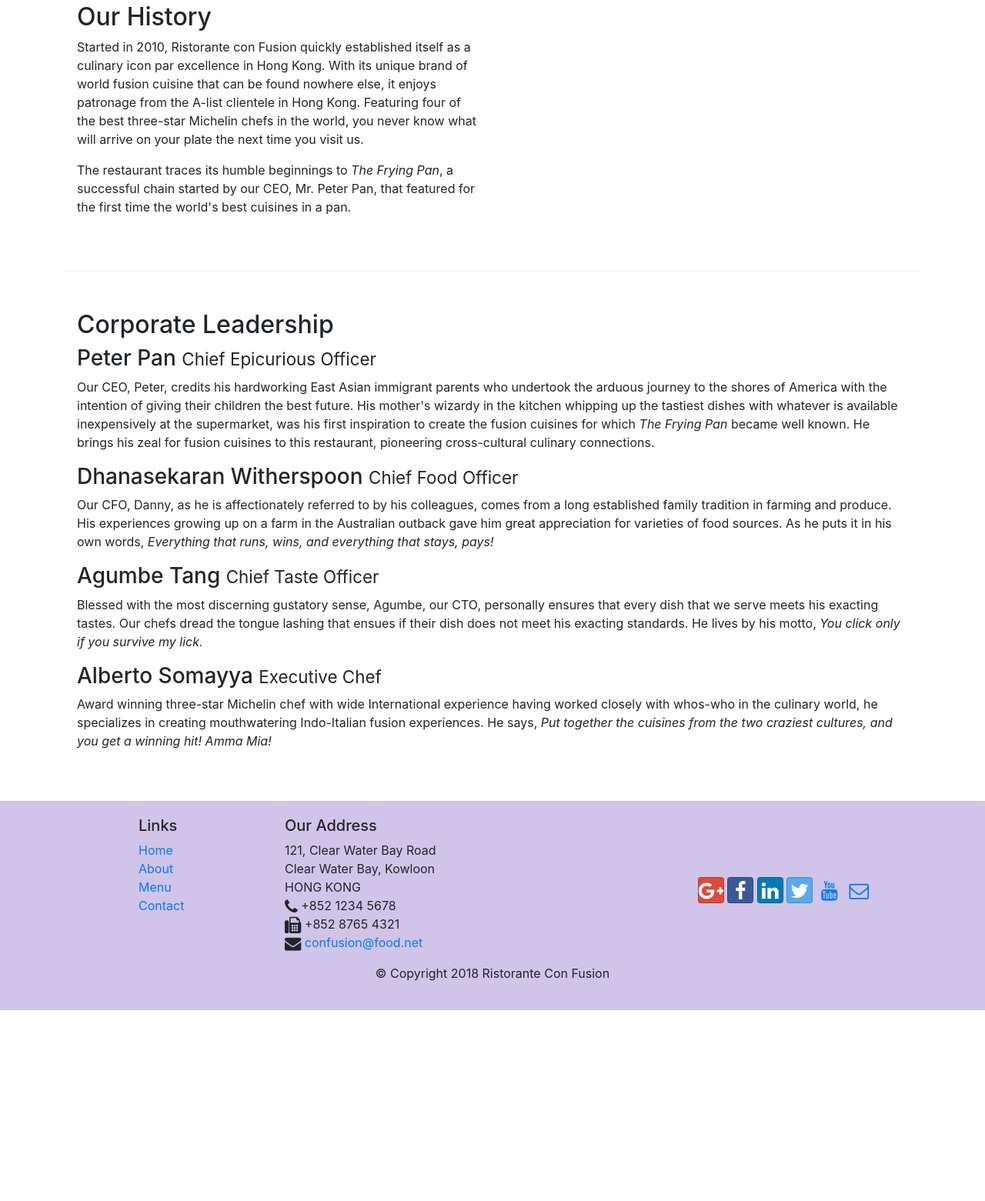
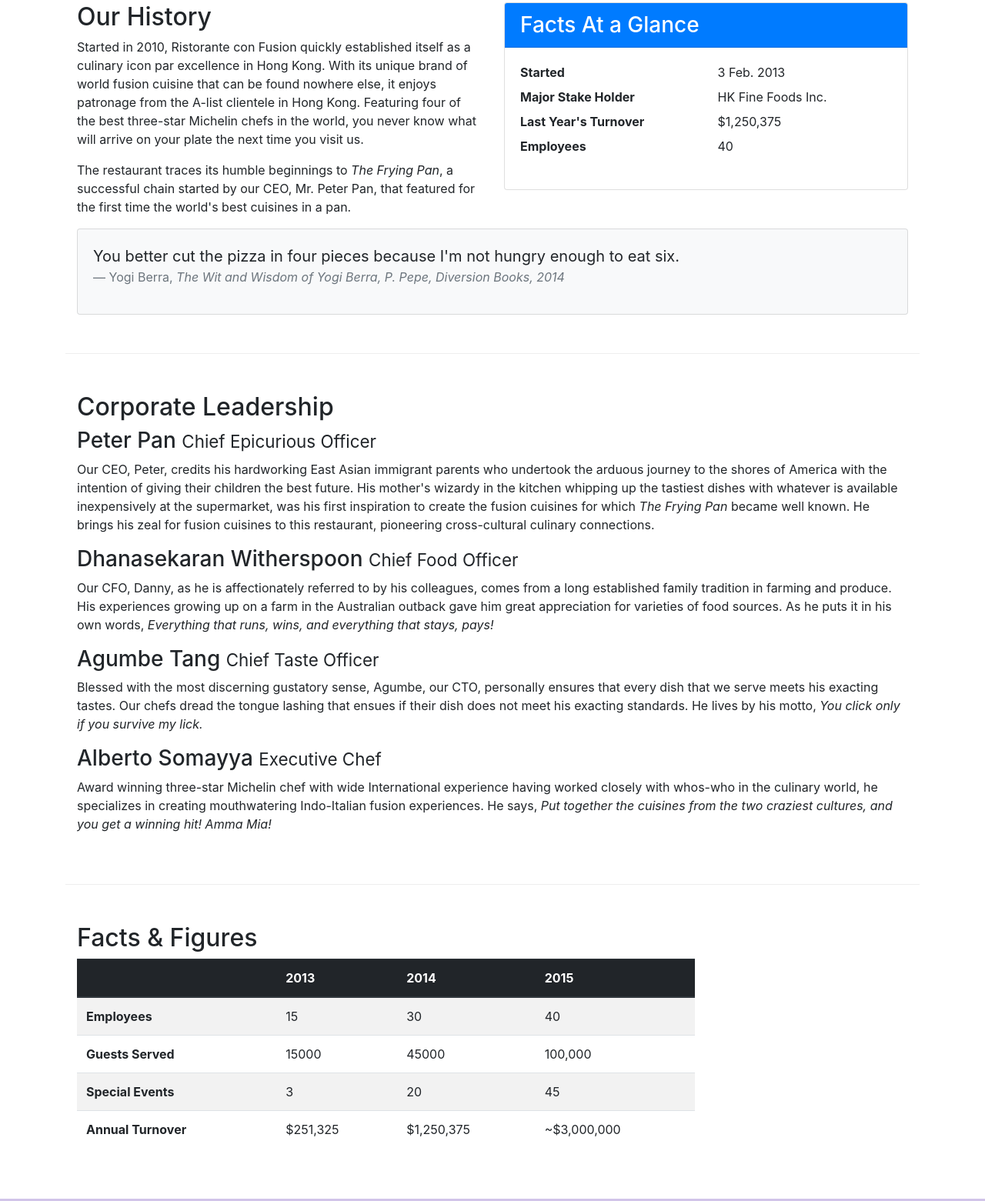
Before and after one commit to RushenMatichev/Bootstrap-UI, a website: page aboutus.html in a window 1280 px wide. Shown: the part 528-2089 px from the top of the page at 77% size. Before the commit the page ends 1841 px from the top, so only its background shows below. Drawn offline with nearby package versions, Linux system fonts and the light colour scheme.

Commit message:
Add two card and table

```diff
--- a/aboutus.html
+++ b/aboutus.html
@@ -62,14 +62,42 @@
         </div>
 
 				<div class="row row-content">
-            <div class="col-12 col-sm-8 col-md-6">
+            <div class="col-12 col-sm-6">
                 <h2>Our History</h2>
                 <p>Started in 2010, Ristorante con Fusion quickly established itself as a culinary icon par excellence in Hong Kong. With its unique brand of world fusion cuisine that can be found nowhere else, it enjoys patronage from the A-list clientele in Hong Kong.  Featuring four of the best three-star Michelin chefs in the world, you never know what will arrive on your plate the next time you visit us.</p>
                 <p>The restaurant traces its humble beginnings to <em>The Frying Pan</em>, a successful chain started by our CEO, Mr. Peter Pan, that featured for the first time the world's best cuisines in a pan.</p>
             </div>
-            <div class="col-12 col-sm">
-            </div>
-        </div>
+						<div class="col-12 col-sm-6">
+							<div class="card">
+									<h3 class="card-header bg-primary text-white">Facts At a Glance</h3>
+									<div class="card-body">
+											<dl class="row">
+													<dt class="col-6">Started</dt>
+													<dd class="col-6">3 Feb. 2013</dd>
+													<dt class="col-6">Major Stake Holder</dt>
+													<dd class="col-6">HK Fine Foods Inc.</dd>
+													<dt class="col-6">Last Year's Turnover</dt>
+													<dd class="col-6">$1,250,375</dd>
+													<dt class="col-6">Employees</dt>
+													<dd class="col-6">40</dd>
+											</dl>
+									</div>
+							</div>
+					</div>
+					<div class="col-12">
+						<div class="card card-body bg-light">
+								<blockquote class="blockquote">
+										<p class="mb-0">You better cut the pizza in four pieces because
+												I'm not hungry enough to eat six.</p>
+										<footer class="blockquote-footer">Yogi Berra,
+												<cite title="Source Title">The Wit and Wisdom of Yogi Berra,
+												P. Pepe, Diversion Books, 2014</cite>
+										</footer>
+								</blockquote>
+						</div>
+				</div>
+				</div>
+
 
 
         <div class="row row-content">
@@ -84,7 +112,52 @@
                 <h3>Alberto Somayya <small>Executive Chef</small></h3>
                 <p class="d-none d-sm-block">Award winning three-star Michelin chef with wide International experience having worked closely with whos-who in the culinary world, he specializes in creating mouthwatering Indo-Italian fusion experiences. He says, <em>Put together the cuisines from the two craziest cultures, and you get a winning hit! Amma Mia!</em></p>
             </div>
-       </div>
+			 </div>
+
+			 <div class="row row-content">
+				 <div class="col-12 col-sm-9">
+					 <h2>Facts &amp; Figures</h2>
+					 <div class="table-responsive">
+						<table class="table table-striped">
+								<thead class="thead-dark">
+										<tr>
+												<th>&nbsp;</th>
+												<th>2013</th>
+												<th>2014</th>
+												<th>2015</th>
+										</tr>
+								</thead>
+								<tbody>
+										<tr>
+												<th>Employees</th>
+												<td>15</td>
+												<td>30</td>
+												<td>40</td>
+										</tr>
+										<tr>
+												<th>Guests Served</th>
+												<td>15000</td>
+												<td>45000</td>
+												<td>100,000</td>
+										</tr>
+										<tr>
+												<th>Special Events</th>
+												<td>3</td>
+												<td>20</td>
+												<td>45</td>
+										</tr>
+										<tr>
+												<th>Annual Turnover</th>
+												<td>$251,325</td>
+												<td>$1,250,375</td>
+												<td>~$3,000,000</td>
+										</tr>
+								</tbody>
+						</table>
+				</div>
+				 </div>
+				 <div class="col-12 col-sm-3"></div>
+			 </div>
 
     </div>
 
```
